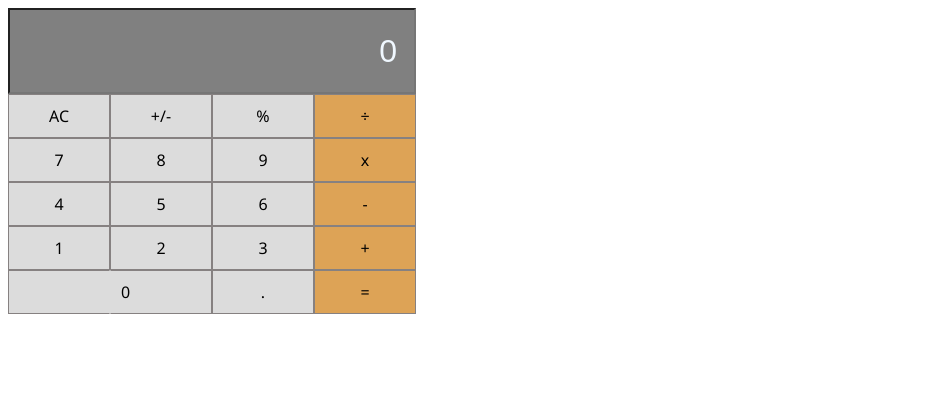
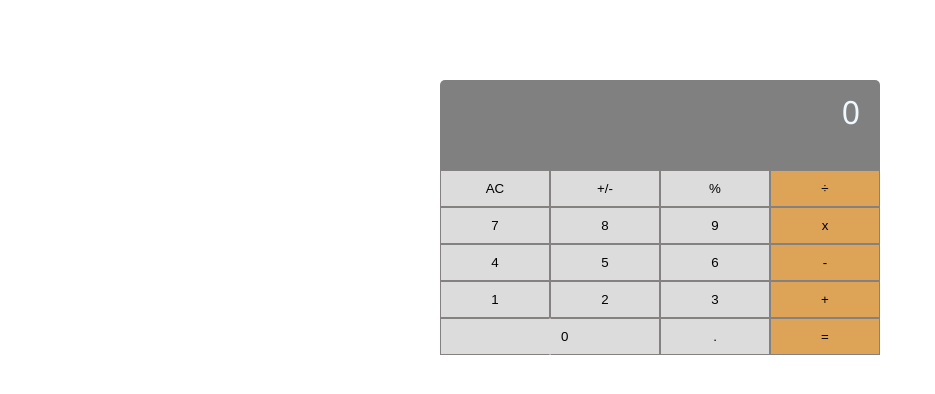
Before and after one commit to cindykandie/math-magicians, a React (Create React App) app: page / in a window 1280 px wide. Shown: the top 394 px of the page, without its empty margins (0-935 px from the left). Built offline with nearby package versions, Linux system fonts and the light colour scheme.

Commit message:
Add calculator functionalities using bigjs andhelper functions/js files

```diff
--- a/package.json
+++ b/package.json
@@ -6,6 +6,7 @@
     "@testing-library/jest-dom": "^5.16.5",
     "@testing-library/react": "^13.4.0",
     "@testing-library/user-event": "^13.5.0",
+    "big.js": "^6.2.1",
     "react": "^18.2.0",
     "react-dom": "^18.2.0",
     "react-scripts": "5.0.1",
--- a/src/components/calculator.css
+++ b/src/components/calculator.css
@@ -5,9 +5,11 @@
   width: 400px;
   justify-content: space-around;
   flex-wrap: wrap;
+  border-radius: 0 0 5px 5px;
+  margin: 5rem auto;
 }
 
-input {
+#output-field {
   margin: 0;
   background-color: grey;
   height: 80px;
@@ -15,15 +17,18 @@
   text-align: right;
   font-size: 2rem;
   color: aliceblue;
+  padding: 10px 20px 0;
+  border-radius: 5px 5px 0 0;
+
 }
 
-div.list {
+div.button-list {
   display: grid;
   grid-template-columns: 1fr 1fr 1fr 1fr;
   margin-top: 0;
 }
 
-li {
+button {
   border: 1px solid rgb(134, 129, 129);
   list-style-type: none;
   text-align: center;
@@ -40,7 +45,8 @@
 .no-btn {
   border-right: 1px solid transparent;
   outline: none;
-  text-align: left;
+  text-align: right;
+  color: transparent;
 }
 
 .operations-btn {
--- a/src/components/calculator.js
+++ b/src/components/calculator.js
@@ -1,32 +1,164 @@
-import React from 'react';
+import React, { useState } from 'react';
+import calculate from '../logic/calculate';
 import './calculator.css';
 
-export default function calculator() {
+export default function Calculator() {
+  const [state, setState] = useState({ total: 0, next: null, operation: null });
+  const operateEvent = (e) => {
+    const btnName = e.target.innerHTML;
+    const result = calculate(state, btnName);
+    setState(result);
+  };
+  const { total, operation, next } = state;
   return (
     <>
       <div className="wrapper">
-        <input type="number" value="0" />
-        <div className="list">
-          <li>AC</li>
-          <li>+/-</li>
-          <li>%</li>
-          <li className="operations-btn">&divide;</li>
-          <li>7</li>
-          <li>8</li>
-          <li>9</li>
-          <li className="operations-btn">x</li>
-          <li>4</li>
-          <li>5</li>
-          <li>6</li>
-          <li className="operations-btn">-</li>
-          <li>1</li>
-          <li>2</li>
-          <li>3</li>
-          <li className="operations-btn">+</li>
-          <li className="no-btn"> </li>
-          <li className="zero-btn">0</li>
-          <li>.</li>
-          <li className="operations-btn">=</li>
+        <div id="output-field">
+          {total}
+          {operation}
+          {next}
+        </div>
+        <div className="button-list">
+          <button
+            type="button"
+            className="calc-btn"
+            onClick={operateEvent}
+          >
+            AC
+          </button>
+          <button
+            type="button"
+            className="calc-btn"
+            onClick={operateEvent}
+          >
+            +/-
+          </button>
+          <button
+            type="button"
+            className="calc-btn"
+            onClick={operateEvent}
+          >
+            %
+          </button>
+          <button
+            type="button"
+            className="calc-btn operations-btn"
+            onClick={operateEvent}
+          >
+            &divide;
+          </button>
+          <button
+            type="button"
+            className="calc-btn"
+            onClick={operateEvent}
+          >
+            7
+          </button>
+          <button
+            type="button"
+            className="calc-btn"
+            onClick={operateEvent}
+          >
+            8
+          </button>
+          <button
+            type="button"
+            className="calc-btn"
+            onClick={operateEvent}
+          >
+            9
+          </button>
+          <button
+            type="button"
+            className="calc-btn operations-btn"
+            onClick={operateEvent}
+          >
+            x
+          </button>
+          <button
+            type="button"
+            className="calc-btn"
+            onClick={operateEvent}
+          >
+            4
+          </button>
+          <button
+            type="button"
+            className="calc-btn"
+            onClick={operateEvent}
+          >
+            5
+          </button>
+          <button
+            type="button"
+            className="calc-btn"
+            onClick={operateEvent}
+          >
+            6
+          </button>
+          <button
+            type="button"
+            className="calc-btn operations-btn"
+            onClick={operateEvent}
+          >
+            -
+          </button>
+          <button
+            type="button"
+            className="calc-btn"
+            onClick={operateEvent}
+          >
+            1
+          </button>
+          <button
+            type="button"
+            className="calc-btn"
+            onClick={operateEvent}
+          >
+            2
+          </button>
+          <button
+            type="button"
+            className="calc-btn"
+            onClick={operateEvent}
+          >
+            3
+          </button>
+          <button
+            type="button"
+            className="calc-btn operations-btn"
+            onClick={operateEvent}
+          >
+            +
+          </button>
+          <button
+            type="button"
+            className="calc-btn no-btn"
+            onClick={operateEvent}
+          >
+            0
+          </button>
+          <button
+            type="button"
+            className="zero-btn calc-btn"
+            onClick={operateEvent}
+          >
+            0
+          </button>
+          <button
+            type="button"
+            className="calc-btn"
+            onClick={operateEvent}
+          >
+            .
+          </button>
+          <button
+            type="button"
+            className="calc-btn operations-btn"
+            onClick={operateEvent}
+          >
+            =
+          </button>
         </div>
       </div>
     </>
--- /dev/null
+++ b/src/logic/calculate.js
@@ -0,0 +1,133 @@
+import operate from './operate';
+
+function isNumber(item) {
+  return !!item.match(/[0-9]+/);
+}
+
+/**
+ * Given a button name and a calculator data object, return an updated
+ * calculator data object.
+ *
+ * Calculator data object contains:
+ *   total:s      the running total
+ *   next:String       the next number to be operated on with the total
+ *   operation:String  +, -, etc.
+ */
+export default function calculate(obj, buttonName) {
+  if (buttonName === 'AC') {
+    return {
+      total: null,
+      next: null,
+      operation: null,
+    };
+  }
+
+  if (isNumber(buttonName)) {
+    if (buttonName === '0' && obj.next === '0') {
+      return {};
+    }
+    // If there is an operation, update next
+    if (obj.operation) {
+      if (obj.next && obj.next !== '0') {
+        return { ...obj, next: obj.next + buttonName };
+      }
+      return { ...obj, next: buttonName };
+    }
+    // If there is no operation, update next and clear the value
+    if (obj.next && obj.next !== '0') {
+      return {
+        next: obj.next + buttonName,
+        total: null,
+      };
+    }
+    return {
+      next: buttonName,
+      total: null,
+    };
+  }
+
+  if (buttonName === '.') {
+    if (obj.next) {
+      if (obj.next.includes('.')) {
+        return { ...obj };
+      }
+      return { ...obj, next: `${obj.next}.` };
+    }
+    if (obj.operation) {
+      return { ...obj, next: '0.' };
+    }
+    if (obj.total) {
+      if (obj.total.includes('.')) {
+        return {};
+      }
+      return { ...obj, next: `${obj.total}.` };
+    }
+    return { ...obj, next: '0.' };
+  }
+
+  if (buttonName === '=') {
+    if (obj.next && obj.operation) {
+      return {
+        total: operate(obj.total, obj.next, obj.operation),
+        next: null,
+        operation: null,
+      };
+    }
+    // '=' with no operation, nothing to do
+    return {};
+  }
+
+  if (buttonName === '+/-') {
+    if (obj.next) {
+      return { ...obj, next: (-1 * parseFloat(obj.next)).toString() };
+    }
+    if (obj.total) {
+      return { ...obj, total: (-1 * parseFloat(obj.total)).toString() };
+    }
+    return {};
+  }
+
+  // Button must be an operation
+
+  // When the user presses an operation button without having entered
+  // a number first, do nothing.
+  // if (!obj.next && !obj.total) {
+  //   return {};
+  // }
+
+  // User pressed an operation after pressing '='
+  if (!obj.next && obj.total && !obj.operation) {
+    return { ...obj, operation: buttonName };
+  }
+
+  // User pressed an operation button and there is an existing operation
+  if (obj.operation) {
+    if (obj.total && !obj.next) {
+      return { ...obj, operation: buttonName };
+    }
+
+    if (!obj.total) {
+      return { total: 0, operation: buttonName };
+    }
+
+    return {
+      total: operate(obj.total, obj.next, obj.operation),
+      next: null,
+      operation: buttonName,
+    };
+  }
+
+  // no operation yet, but the user typed one
+
+  // The user hasn't typed a number yet, just save the operation
+  if (!obj.next) {
+    return { operation: buttonName };
+  }
+
+  // save the operation and shift 'next' into 'total'
+  return {
+    total: obj.next,
+    next: null,
+    operation: buttonName,
+  };
+}
--- /dev/null
+++ b/src/logic/operate.js
@@ -0,0 +1,30 @@
+import Big from 'big.js';
+
+export default function operate(numberOne, numberTwo, operation) {
+  const one = Big(numberOne);
+  const two = Big(numberTwo);
+  if (operation === '+') {
+    return one.plus(two).toString();
+  }
+  if (operation === '-') {
+    return one.minus(two).toString();
+  }
+  if (operation === 'x') {
+    return one.times(two).toString();
+  }
+  if (operation === '÷') {
+    try {
+      return one.div(two).toString();
+    } catch (err) {
+      return "Can't divide by 0.";
+    }
+  }
+  if (operation === '%') {
+    try {
+      return one.mod(two).toString();
+    } catch (err) {
+      return "Can't find modulo as can't divide by 0.";
+    }
+  }
+  throw Error(`Unknown operation '${operation}'`);
+}
```
Also changed, not shown: 1 other file (tests, documents, lock files or other folders).
